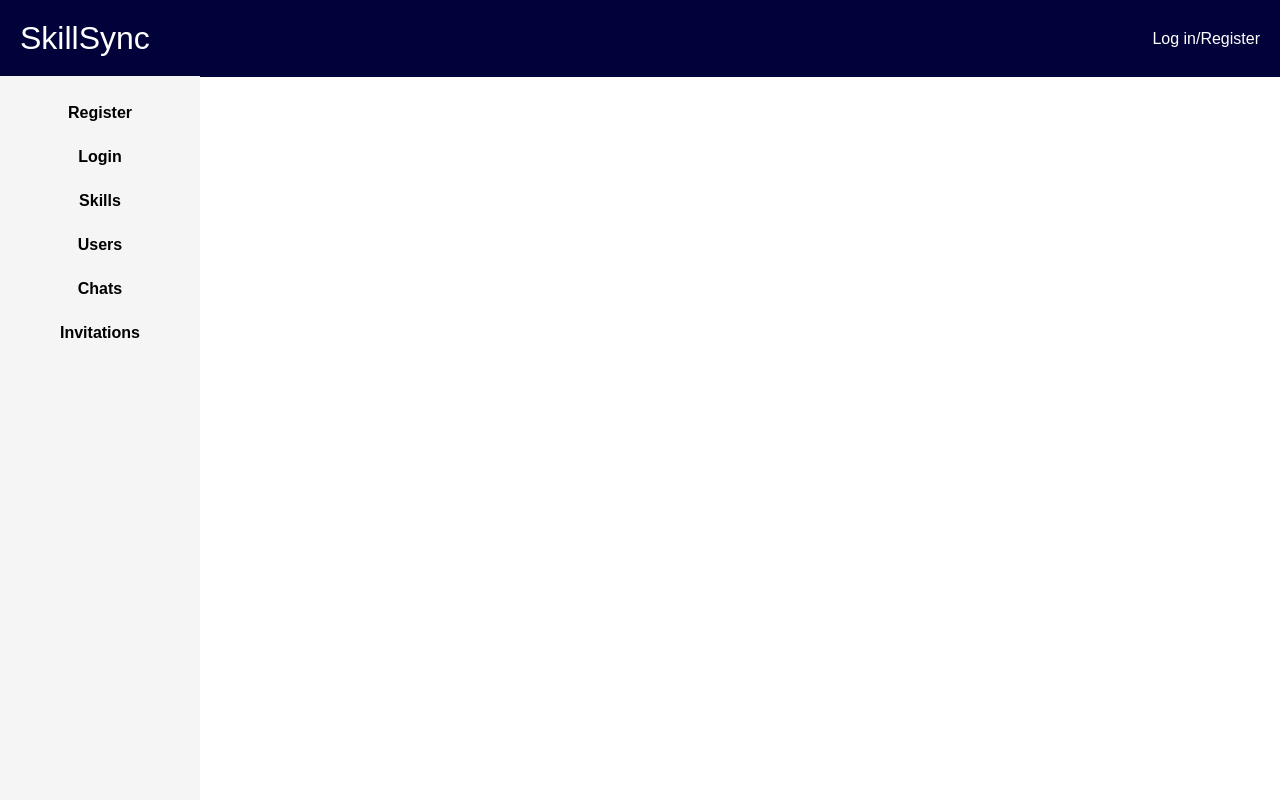
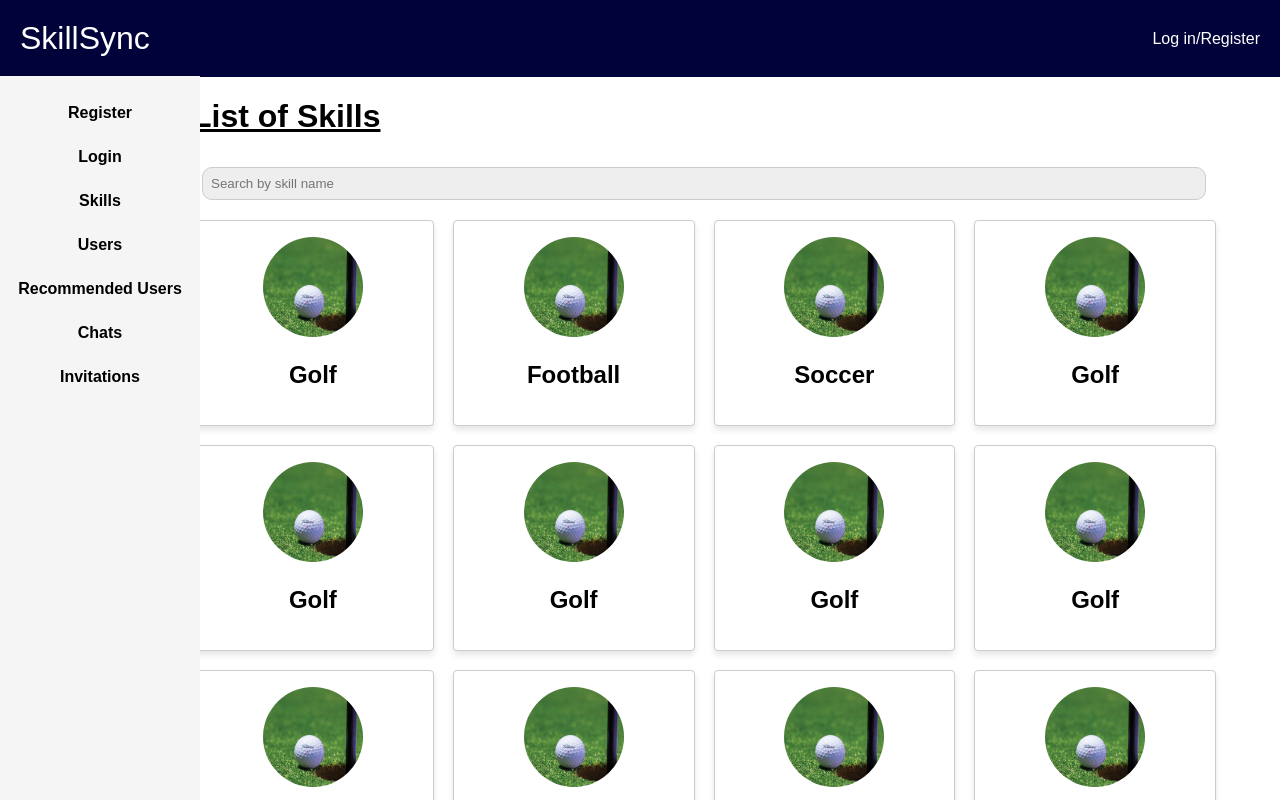
Before and after one commit to wdhzw/Skillsync, a React (Create React App) app in the folder skillsync/: page /SkillList in a window 1280 px wide. Shown: the top 800 px of the page. Built offline with nearby package versions, Linux system fonts and the light colour scheme.

Commit message:
Skill List and Recommended Users skeleton UI done

```diff
--- a/skillsync/src/App.js
+++ b/skillsync/src/App.js
@@ -6,6 +6,9 @@ import Login from './pages/Login';
 import Register from './pages/Register';
 import UserList from './pages/UserList';
 import SideNav from './SideNav';
+import RecUserList from './pages/RecUserList';
+import SkillList from './pages/SkillList';
+
 
 import {
   BrowserRouter as Router,
@@ -23,6 +26,9 @@ function App() {
         <Routes>
           <Route path="/" element={<Login />} />
           <Route path="/UserList" element={<UserList />} />
+          <Route path="/RecUserList" element={<RecUserList />} />
+          <Route path="/SkillList" element={<SkillList />} />
+
           <Route path="/Register" element={<Register />} />
           <Route path="/Login" element={<Login />} />
 
--- a/skillsync/src/SideNav.js
+++ b/skillsync/src/SideNav.js
@@ -7,8 +7,9 @@ const SideNav = () => {
         <div className="side-navbar">
         <Link to="/Register" className="nav-link">Register</Link>
         <Link to="/Login" className="nav-link">Login</Link>
-        <Link to="/Skills" className="nav-link">Skills</Link>
+        <Link to="/SkillList" className="nav-link">Skills</Link>
         <Link to="/UserList" className="nav-link">Users</Link>
+        <Link to="/RecUserList" className="nav-link">Recommended Users</Link>
         <Link to="/Chats" className="nav-link">Chats</Link>
         <Link to="/Invitations" className="nav-link">Invitations</Link>
       </div>
--- /dev/null
+++ b/skillsync/src/components/SkillItem.css
@@ -0,0 +1,16 @@
+.skill-item {
+    text-align: center;
+  }
+
+  .location-bubble {
+    background-color: purple;
+    color: white;
+    border-radius: 12px;
+    padding: 4px 8px;
+    display: inline-block;
+    margin-top: 8px;
+  }
+
+  .skill-item img {
+    border-radius: 50%;
+  }
--- /dev/null
+++ b/skillsync/src/components/SkillItem.js
@@ -0,0 +1,13 @@
+import React from 'react';
+import './SkillItem.css';
+
+function SkillItem({ skill }) {
+    return (
+      <div className="skill-item">
+        <img src={skill.picture} width="100" height="100" />
+        <h2>{skill.name}</h2>
+      </div>
+    );
+  }
+
+  export default SkillItem;
--- /dev/null
+++ b/skillsync/src/pages/RecUserList.js
@@ -0,0 +1,50 @@
+import React from 'react';
+import UserItem from '../components/UserItem.js';
+import '../pages/UserList.css';
+import SideNav from '../SideNav.js';
+
+
+export default function RecUserList() {
+    const users = [
+    {id: 1, name: 'John Ng', location:'Hougang',noofskills:8,picture:'/images/avatar.png',skills:['programming','golf','cooking','database design','French']},
+    {id: 2, name: 'Mary Lim', location:'Hougang',noofskills:8,picture:'/images/avatar.png',skills:['programming','golf','cooking','database design','French']},
+    {id: 3, name: 'John Ng', location:'Hougang',noofskills:8,picture:'/images/avatar.png',skills:['programming','golf','cooking','database design','French']},
+    {id: 4, name: 'Mary Lim', location:'Hougang',noofskills:8,picture:'/images/avatar.png',skills:['programming','golf','cooking','database design','French']},
+    {id: 5, name: 'John Ng', location:'Hougang',noofskills:8,picture:'/images/avatar.png',skills:['programming','golf','cooking','database design','French']},
+    {id: 6, name: 'Mary Lim', location:'Hougang',noofskills:8,picture:'/images/avatar.png',skills:['programming','golf','cooking','database design','French']},
+    {id: 7, name: 'John Ng', location:'Hougang',noofskills:8,picture:'/images/avatar.png',skills:['programming','golf','cooking','database design','French']},
+    {id: 8, name: 'Mary Lim', location:'Hougang',noofskills:8,picture:'/images/avatar.png',skills:['programming','golf','cooking','database design','French']},
+    {id: 9, name: 'John Ng', location:'Hougang',noofskills:8,picture:'/images/avatar.png',skills:['programming','golf','cooking','database design','French']},
+    {id: 10, name: 'John Ng', location:'Hougang',noofskills:8,picture:'/images/avatar.png',skills:['programming','golf','cooking','database design','French']},
+    {id: 11, name: 'Mary Lim', location:'Hougang',noofskills:8,picture:'/images/avatar.png',skills:['programming','golf','cooking','database design','French']},
+    {id: 12, name: 'John Ng', location:'Hougang',noofskills:8,picture:'/images/avatar.png',skills:['programming','golf','cooking','database design','French']},
+
+  ];
+
+      return (
+
+        <div className="userlist-wrapper">
+        <SideNav/>
+
+          <h1>Top 12 Recommended Users</h1>
+          <div className="search">
+            <p>Users here are recommended based on the closest match between the skills you have, the skills you want to learn, age, location and gender. Users you have already sent an invitation to, or have initiated a chat with, are not shown. </p>
+          </div>
+
+
+          <div className="user-grid">
+            {
+              users.map(function(user) {
+                return (
+                  <div className="user-grid-item">
+                    <UserItem user={user} />
+                  </div>
+                );
+              })
+            }
+          </div>
+
+        </div>
+      );
+
+  }
--- /dev/null
+++ b/skillsync/src/pages/SkillList.css
@@ -0,0 +1,32 @@
+.skilllist-wrapper {
+  display: flex;
+  flex-direction: column;
+  margin-left: 15%;
+  margin-right: 5%;
+
+}
+
+.skill-grid {
+    display: grid;
+    grid-template-columns: repeat(4, 1fr);
+    gap: 19px;
+    list-style: none;
+    padding: 0;
+  }
+
+  .skill-grid-item {
+    border: 1px solid #ccc;
+    border-radius: 4px;
+    padding: 16px;
+    background-color: white;
+    box-shadow: 0px 4px 6px rgba(0, 0, 0, 0.1);
+}
+
+
+.search{
+  text-align: right;
+  display: flex;
+  justify-content: space-between;
+  padding: 10px;
+
+}
--- /dev/null
+++ b/skillsync/src/pages/SkillList.js
@@ -0,0 +1,53 @@
+import React from 'react';
+import SkillItem from '../components/SkillItem.js';
+import '../pages/SkillList.css';
+import SideNav from '../SideNav.js';
+
+
+export default function SkillList() {
+    const skills = [
+    {id: 1, name: 'Golf', picture:'/images/skillavatar.png'},
+    {id: 2, name: 'Football', picture:'/images/skillavatar.png'},
+    {id: 3, name: 'Soccer', picture:'/images/skillavatar.png'},
+    {id: 4, name: 'Golf', picture:'/images/skillavatar.png'},
+    {id: 5, name: 'Golf', picture:'/images/skillavatar.png'},
+    {id: 6, name: 'Golf', picture:'/images/skillavatar.png'},
+    {id: 7, name: 'Golf', picture:'/images/skillavatar.png'},
+    {id: 8, name: 'Golf', picture:'/images/skillavatar.png'},
+    {id: 9, name: 'Golf', picture:'/images/skillavatar.png'},
+    {id: 10, name: 'Golf', picture:'/images/skillavatar.png'},
+    {id: 11, name: 'Golf', picture:'/images/skillavatar.png'},
+    {id: 12, name: 'Golf', picture:'/images/skillavatar.png'},
+    {id: 13, name: 'Golf', picture:'/images/skillavatar.png'},
+    {id: 14, name: 'Golf', picture:'/images/skillavatar.png'},
+    {id: 15, name: 'Golf', picture:'/images/skillavatar.png'},
+    {id: 16, name: 'Golf', picture:'/images/skillavatar.png'},
+  ]
+;
+
+      return (
+
+        <div className="skilllist-wrapper">
+        <SideNav/>
+
+          <h1>List of Skills</h1>
+          <div className="search">
+            <input type="text" placeholder="Search by skill name"/>
+          </div>
+
+          <div className="skill-grid">
+            {
+              skills.map(function(skill) {
+                return (
+                  <div className="skill-grid-item">
+                    <SkillItem skill={skill} />
+                  </div>
+                );
+              })
+            }
+          </div>
+
+        </div>
+      );
+
+  }
```
Also changed, not shown: skillsync/public/images/skillavatar.png (added).
